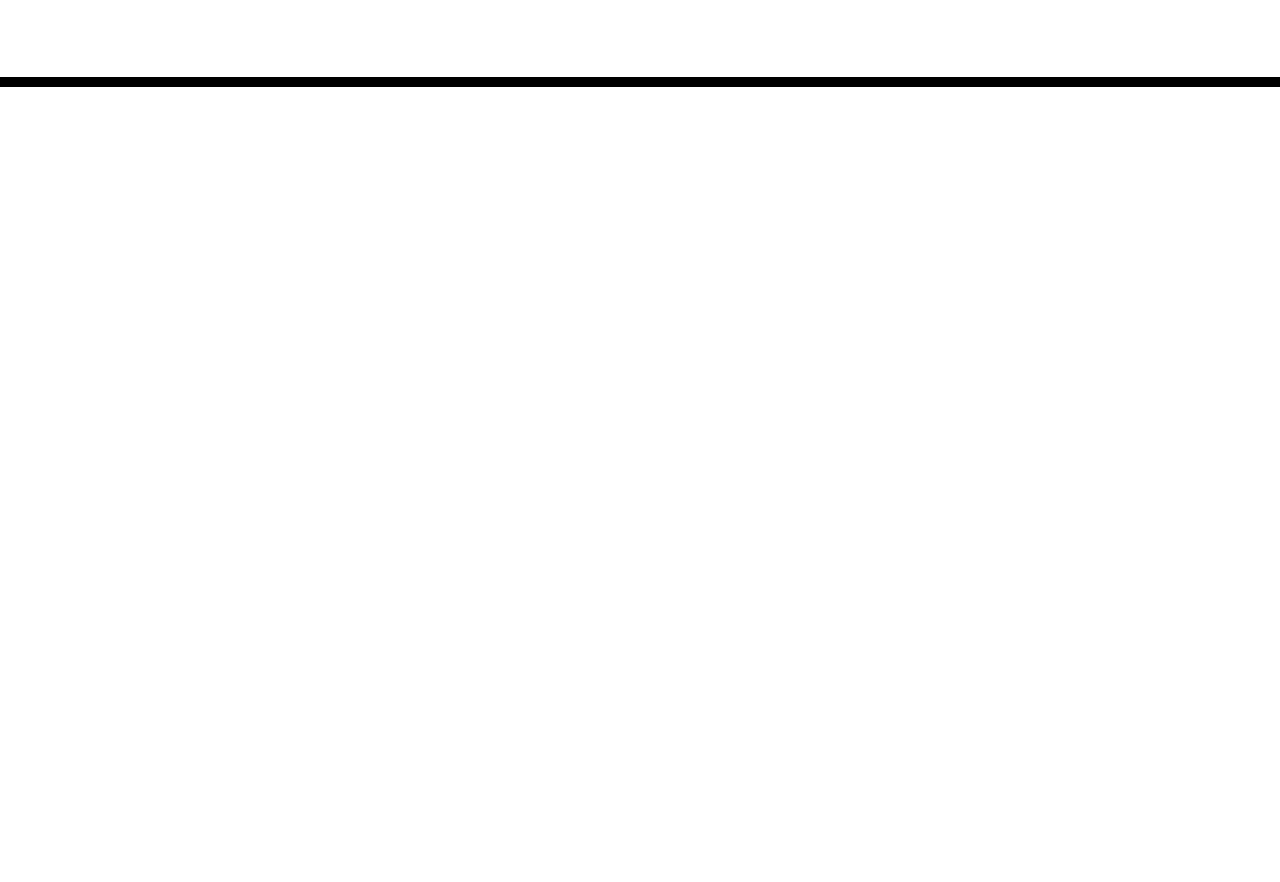
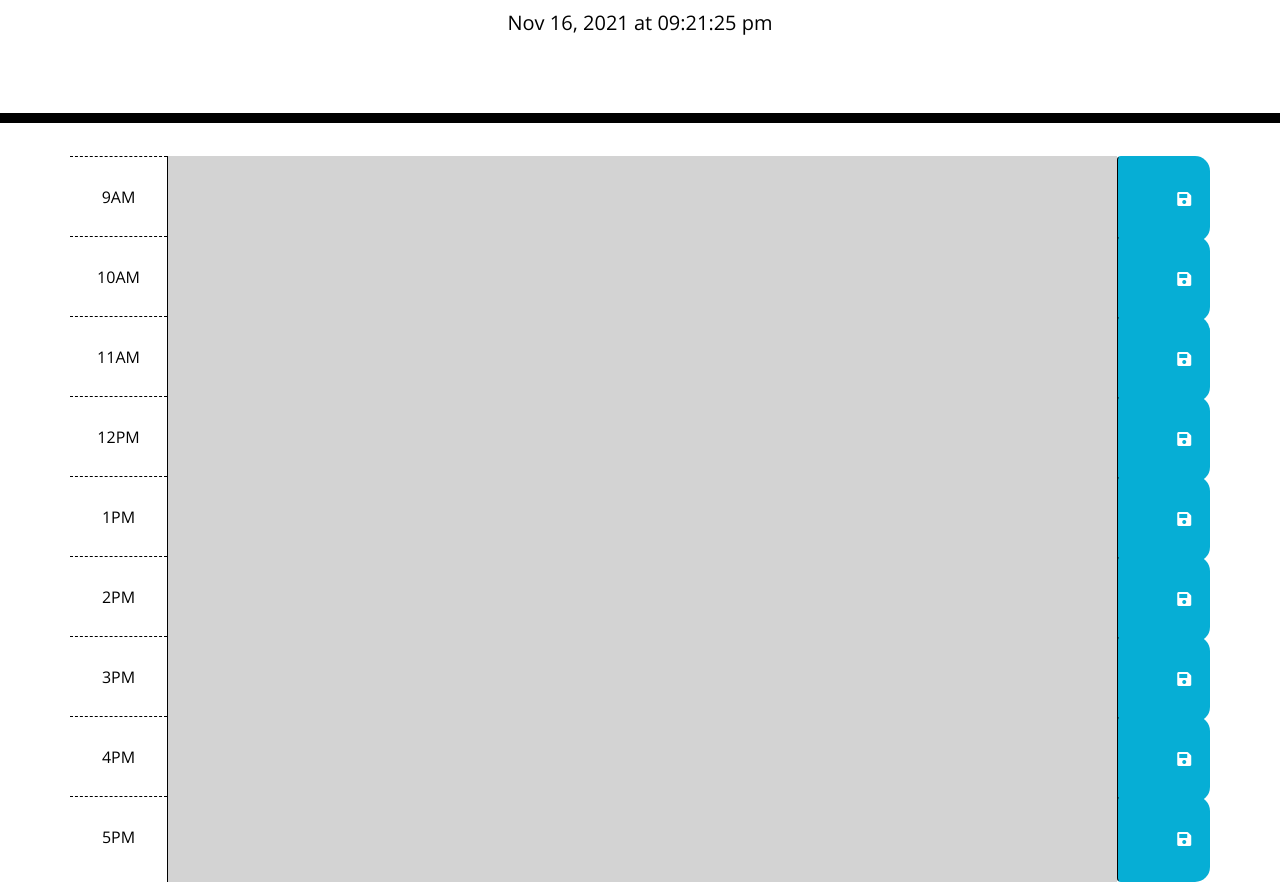
Before and after one commit to bjtsmith23/Daily-Planner, a plain HTML site: page index.html in a window 1280 px wide. Shown: the part 181-1063 px from the top of the page. Before the commit the page ends 800 px from the top, so only its background shows below. Drawn offline with nearby package versions, Linux system fonts and the light colour scheme; files that its build step writes are made by us from their sources.

Commit message:
updated time with colors added

```diff
--- a/assets/js/index.js
+++ b/assets/js/index.js
@@ -1,7 +1,22 @@
-var timeDisplayEl = $('#time-display');
+var timeDisplayEl = $('#currentDay');
 
 
+console.log(moment().hour());
+var currentHour = moment().hour();
+var textareaEl = $('textarea');
+console.log(currentHour);
+// console.log(textareaEl);
 
+for (var i = 0; i < textareaEl.length; i++) {
+  console.log(textareaEl[i].id);
+  if (textareaEl[i].id < currentHour) {
+    textareaEl[i].classList.add('past');
+} else if (textareaEl[i].id == currentHour) {
+    textareaEl[i].classList.add('present');
+  } else {
+    textareaEl[i].classList.add('future')
+  }
+}
 
 function displayTime() {
     var rightNow = moment().format('MMM DD, YYYY [at] hh:mm:ss a');
--- a/index.html
+++ b/index.html
@@ -18,7 +18,7 @@
       href="https://fonts.googleapis.com/css?family=Open+Sans&display=swap"
       rel="stylesheet"
     />
-    <link rel="stylesheet" href="style.css" />
+    <link rel="stylesheet" href="./assets/css/style.css" />
     <title>Work Day Scheduler</title>
   </head>
 
@@ -29,10 +29,119 @@
       <p id="currentDay" class="lead"></p>
     </header>
     <div class="container">
+      <div class="row time-block">
+        <div class="col hour">
+          9AM
+        </div>
+        <textarea class="col-10 description" id="9">
+
+        </textarea>
+        <button class="col saveBtn btn">
+          <i class="fas fa-save"></i>
+        </button>
+      </div>
+
+      <div class="row time-block">
+        <div class="col hour">
+          10AM
+        </div>
+        <textarea class="col-10 description" id="10">
+
+        </textarea>
+        <button class="col saveBtn btn">
+          <i class="fas fa-save"></i>
+        </button>
+      </div>
+
+      <div class="row time-block">
+        <div class="col hour">
+          11AM
+        </div>
+        <textarea class="col-10 description" id="11">
+
+        </textarea>
+        <button class="col saveBtn btn">
+          <i class="fas fa-save"></i>
+        </button>
+      </div>
+
+      <div class="row time-block">
+        <div class="col hour">
+          12PM
+        </div>
+        <textarea class="col-10 description" id="12">
+
+        </textarea>
+        <button class="col saveBtn btn">
+          <i class="fas fa-save"></i>
+        </button>
+      </div>
+
+      <div class="row time-block">
+        <div class="col hour">
+          1PM
+        </div>
+        <textarea class="col-10 description" id="13">
+
+        </textarea>
+        <button class="col saveBtn btn">
+          <i class="fas fa-save"></i>
+        </button>
+      </div>
+
+      <div class="row time-block">
+        <div class="col hour">
+          2PM
+        </div>
+        <textarea class="col-10 description" id="14">
+
+        </textarea>
+        <button class="col saveBtn btn">
+          <i class="fas fa-save"></i>
+        </button>
+      </div>
+
+      <div class="row time-block">
+        <div class="col hour">
+          3PM
+        </div>
+        <textarea class="col-10 description" id="15">
+
+        </textarea>
+        <button class="col saveBtn btn">
+          <i class="fas fa-save"></i>
+        </button>
+      </div>
+
+      <div class="row time-block">
+        <div class="col hour">
+          4PM
+        </div>
+        <textarea class="col-10 description" id="16">
+
+        </textarea>
+        <button class="col saveBtn btn">
+          <i class="fas fa-save"></i>
+        </button>
+      </div>
+
+      <div class="row time-block">
+        <div class="col hour">
+          5PM
+        </div>
+        <textarea class="col-10 description" id="17">
+
+        </textarea>
+        <button class="col saveBtn btn">
+          <i class="fas fa-save"></i>
+        </button>
+      </div>
       <!-- Timeblocks go here -->
     </div>
 
+
     <script src="https://cdnjs.cloudflare.com/ajax/libs/jquery/3.2.1/jquery.min.js"></script>
     <script src="https://cdnjs.cloudflare.com/ajax/libs/moment.js/2.24.0/moment.min.js"></script>
+    <script src="./assets/js/index.js"></script>
   </body>
 </html>
```
Also changed, not shown: 1 other file.
